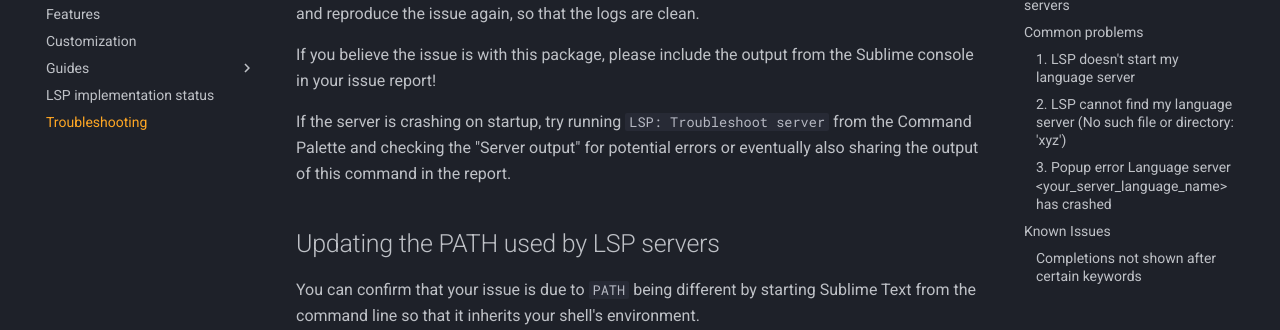
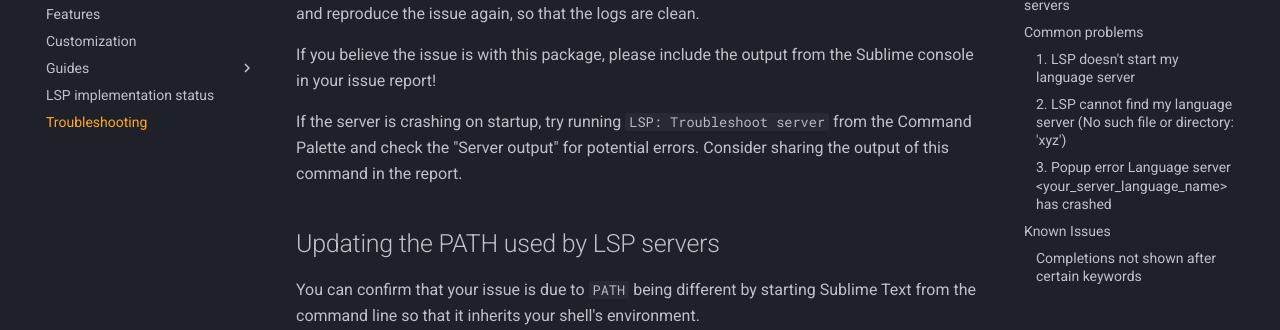
Before and after one commit to sublimelsp/LSP, an MkDocs documentation site: the page built from docs/src/troubleshooting.md, in a window 1280 px wide and 900 px high, scrolled down 395 px. Shown: the part 148-478 px from the top of the window. Built offline with MkDocs 1.6.1 and Material for MkDocs 9.7.7, drawn with Linux system fonts in a browser that asks for light colours; comment, search, counter and statistics services are not loaded.

Commit message:
Update docs/src/troubleshooting.md
Co-authored-by: Raoul Wols <raoulwols@gmail.com>

```diff
--- a/docs/src/troubleshooting.md
+++ b/docs/src/troubleshooting.md
@@ -11,7 +11,7 @@ Once enabled (no restart necessary), the communication log can be seen by runnin
 
 If you believe the issue is with this package, please include the output from the Sublime console in your issue report!
 
-If the server is crashing on startup, try running `LSP: Troubleshoot server` from the Command Palette and checking the "Server output" for potential errors or eventually also sharing the output of this command in the report.
+If the server is crashing on startup, try running `LSP: Troubleshoot server` from the Command Palette and check the "Server output" for potential errors. Consider sharing the output of this command in the report.
 
 ## Updating the PATH used by LSP servers
 
```
